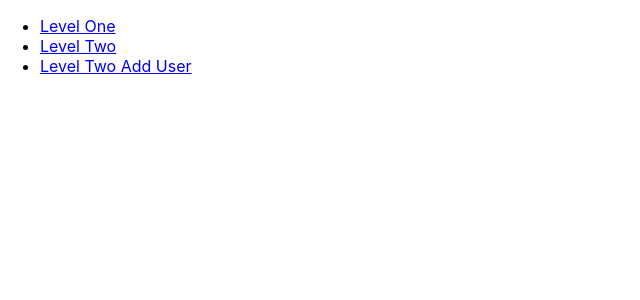
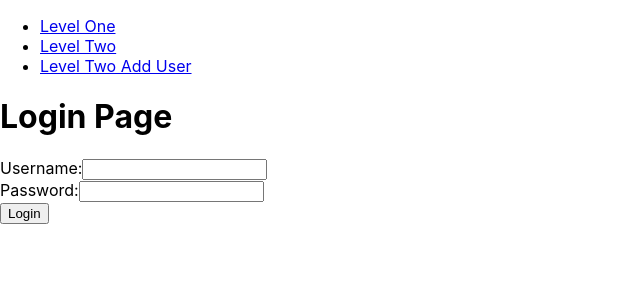
Before and after one commit to maverick12-S/front, a React (Create React App) app: page /login in a window 1280 px wide. Shown: the top 300 px of the page, without its empty margins (0-640 px from the left). Built offline with nearby package versions, Linux system fonts and the light colour scheme; no server answers; the HTML template or start-up script is replaced by a standard one.

Commit message:
ログイン機能の実装

```diff
--- a/src/App.js
+++ b/src/App.js
@@ -1,61 +1,24 @@
 import React, { useEffect, useState } from "react";
-import { getHelloMessage, formCallApi } from "./api/api";
+import { BrowserRouter as Router, Routes, Route, Link, Navigate } from "react-router-dom";
 import LevelTwo from "./lv2/LevelTwo";
-import { BrowserRouter as Router, Routes, Route, Link } from "react-router-dom";
 import LevelTwoAdd from "./lv2/LevelTwoAdd";
+import Login from "./lv3/Login";
 
-// LevelOneの定義
-const LevelOne = ({ message, name, setName, handleSubmit, responseMessage }) => {
-  return (
-    <div>
-      <h1>Level One Page</h1>
-      <p>{message}</p>
-
-      {/* ユーザー入力フォーム */}
-      <form onSubmit={handleSubmit}>
-        <label>
-          Enter Name:
-          <input
-            type="text"
-            value={name}
-            onChange={(e) => setName(e.target.value)} // ユーザー入力を更新
-          />
-        </label>
-        <button type="submit">Submit</button>
-      </form>
-
-      {/* サーバーレスポンスの表示 */}
-      <p>Response: {responseMessage}</p>
-    </div>
-  );
+const PrivateRoute = ({ token, children }) => {
+  return token ? children : <Navigate to="/login" />;
 };
 
 function App() {
-  const [message, setMessage] = useState("");
-  const [name, setName] = useState("");
-  const [responseMessage, setResponseMessage] = useState("");
+  const [token, setToken] = useState(localStorage.getItem("authToken") || null); // ログイン状態を保持
 
-  // フォーム送信処理
-  const handleSubmit = async (e) => {
-    e.preventDefault();
-    try {
-      const data = await formCallApi(name);
-      setResponseMessage(data.message);
-    } catch (error) {
-      setResponseMessage("Errorが発生しました。");
-    }
+  const handleLogout = () => {
+    localStorage.removeItem("authToken"); // ローカルストレージからトークンを削除
+    setToken(null);
   };
-
-  // サーバーから初期データ取得
-  useEffect(() => {
-    getHelloMessage()
-      .then((data) => setMessage(data))
-      .catch((err) => console.error(err));
-  }, []);
 
   return (
     <Router>
-      <div className="App">
+      <div>
         <nav>
           <ul>
             <li>
@@ -65,30 +28,46 @@ function App() {
               <Link to="/level2">Level Two</Link>
             </li>
             <li>
-              <Link to="/Level2Add">Level Two Add User</Link>
+              <Link to="/level2Add">Level Two Add User</Link>
             </li>
+            {token && (
+              <li>
+                <button onClick={handleLogout}>Logout</button>
+              </li>
+            )}
           </ul>
         </nav>
 
         <Routes>
+          {/* ログインページ */}
+          <Route path="/login" element={<Login onLogin={setToken} />} />
+
+          {/* 認証が必要なルート */}
           <Route
             path="/"
             element={
-              <LevelOne
-                message={message}
-                name={name}
-                setName={setName}
-                handleSubmit={handleSubmit}
-                responseMessage={responseMessage}
-              />
+              <PrivateRoute token={token}>
+                <h1>Level One</h1>
+              </PrivateRoute>
             }
           />
-          <Route path="/level2" element={<LevelTwo />} />
-          <Route path="/level2Add" element={<LevelTwoAdd/>} />
+          <Route
+            path="/level2"
+            element={
+              <PrivateRoute token={token}>
+                <LevelTwo />
+              </PrivateRoute>
+            }
+          />
+          <Route
+            path="/level2Add"
+            element={
+              <PrivateRoute token={token}>
+                <LevelTwoAdd />
+              </PrivateRoute>
+            }
+          />
         </Routes>
-
-
-
       </div>
     </Router>
   );
--- /dev/null
+++ b/src/lv3/Login.js
@@ -0,0 +1,61 @@
+import React, { useState } from "react";
+
+const Login = ({ onLogin }) => {
+  const [username, setUsername] = useState(""); // ユーザー名
+  const [password, setPassword] = useState(""); // パスワード
+  const [errorMessage, setErrorMessage] = useState(""); // エラーメッセージ
+
+  const handleSubmit = async (e) => {
+    e.preventDefault();
+
+    try {
+      const response = await fetch("http://localhost:8080/login", {
+        method: "POST",
+        headers: { "Content-Type": "application/json" },
+        body: JSON.stringify({username, password }), // Spring側のDTOに合わせる
+      });
+
+      if (!response.ok) {
+        // サーバーからエラーメッセージを取得して表示
+        const errorData = await response.json();
+        throw new Error(errorData.message || "Invalid credentials");
+      }
+
+      const data = await response.json();
+      localStorage.setItem("authToken", data.token); // トークンをローカルストレージに保存
+      onLogin(data.token); // トークンを親コンポーネントで管理
+    } catch (error) {
+      setErrorMessage(error.message); // エラーを表示
+    }
+  };
+
+  return (
+    <div>
+      <h1>Login Page</h1>
+      <form onSubmit={handleSubmit}>
+        <div>
+          <label>Username:</label>
+          <input
+            type="text"
+            value={username}
+            onChange={(e) => setUsername(e.target.value)} // 状態を更新
+            required
+          />
+        </div>
+        <div>
+          <label>Password:</label>
+          <input
+            type="password"
+            value={password}
+            onChange={(e) => setPassword(e.target.value)} // 状態を更新
+            required
+          />
+        </div>
+        <button type="submit">Login</button>
+      </form>
+      {errorMessage && <p style={{ color: "red" }}>{errorMessage}</p>}
+    </div>
+  );
+};
+
+export default Login;
```
